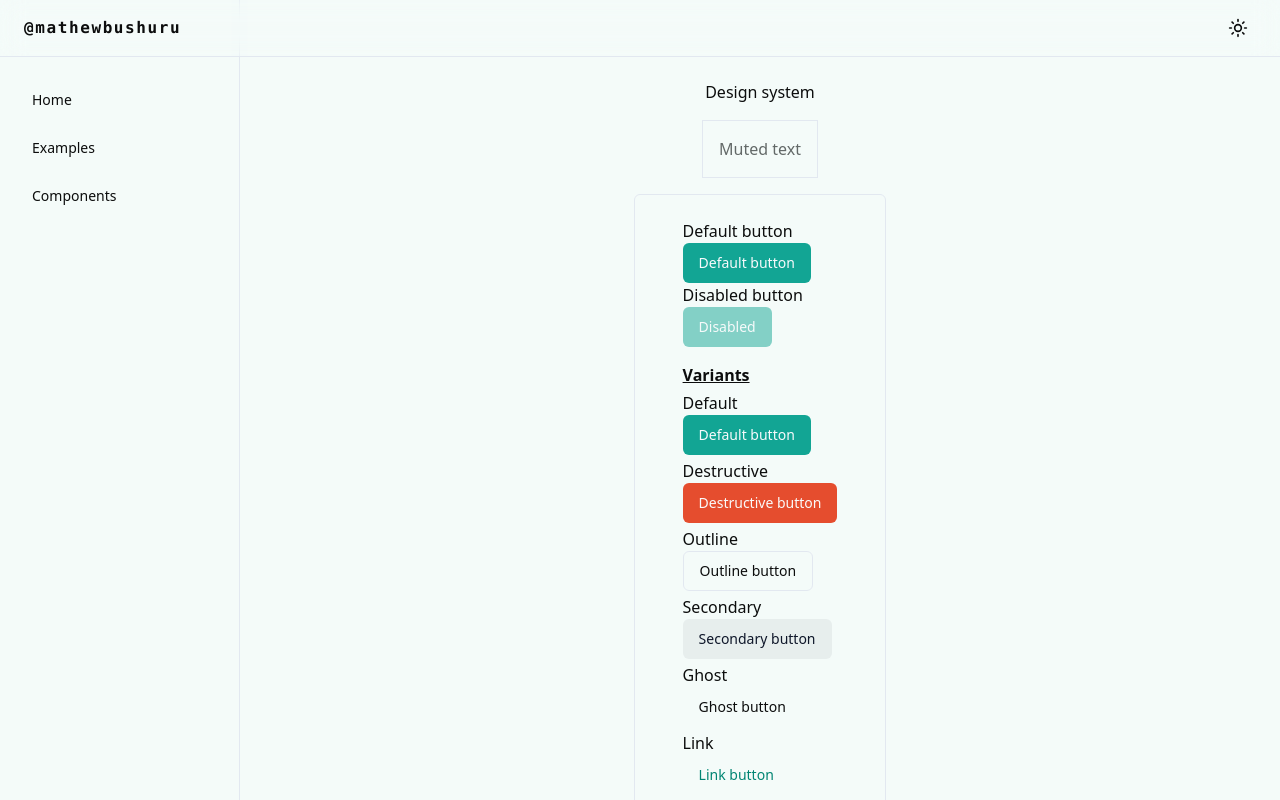
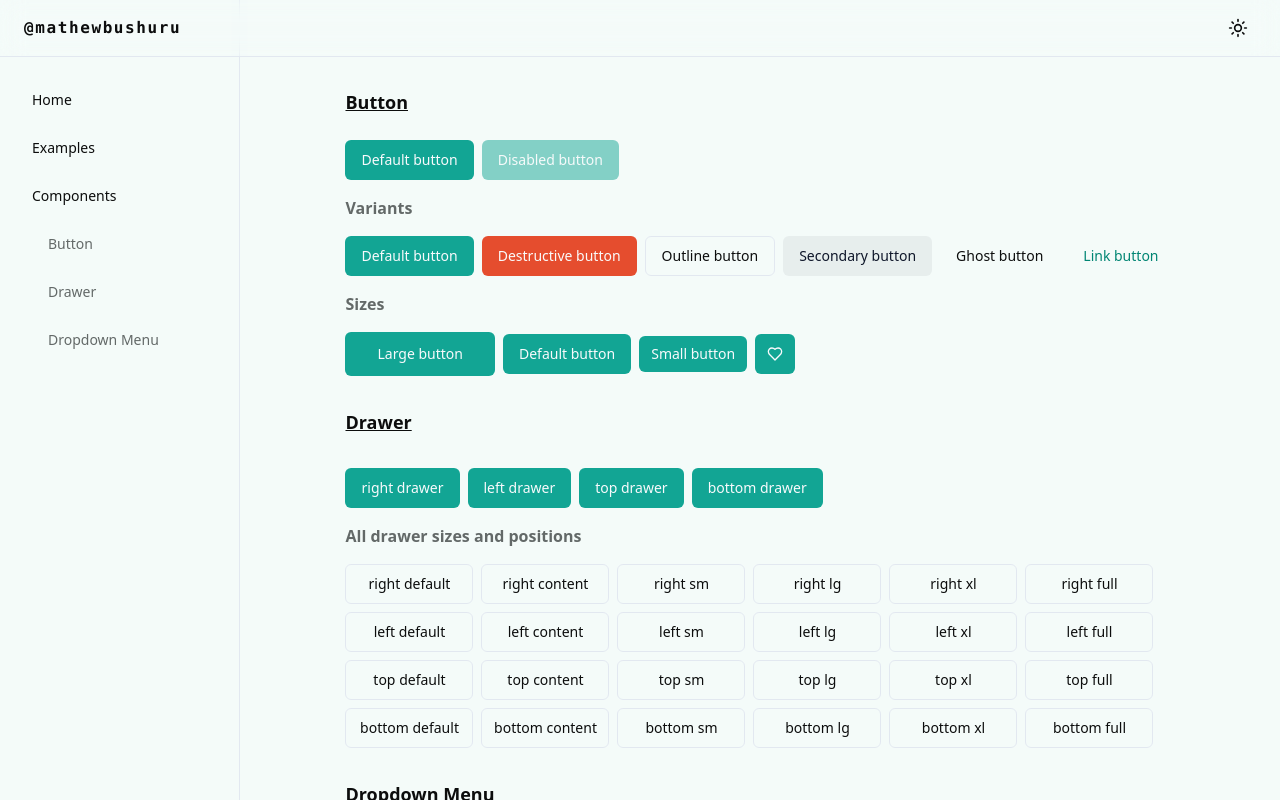
Before and after one commit to mathewbushuru/design-system, a React (Vite) app: page /components in a window 1280 px wide. Built offline with nearby package versions, Linux system fonts and the light colour scheme.

Commit message:
component showcase pages

```diff
--- a/src/App.tsx
+++ b/src/App.tsx
@@ -1,26 +1,59 @@
-import { createBrowserRouter,RouterProvider, Navigate } from "react-router-dom";
+import {
+  createBrowserRouter,
+  RouterProvider,
+  Navigate,
+} from "react-router-dom";
 
 import ThemeProvider from "@/components/theme-provider";
+import RootLayout from "@/components/root-layout";
 
 import HomePage from "@/pages/home-page";
 import ComponentsPage from "@/pages/components-page";
 import ExamplesPage from "@/pages/examples-page";
 
+import ButtonShowcase from "@/showcase/components/button-showcase";
+import DrawerShowCase from "@/showcase/components/drawer-showcase";
+import DropdownMenuShowcase from "@/showcase/components/dropdown-menu-showcase";
+
 const router = createBrowserRouter([
   {
     path: "/",
     element: <HomePage />,
-      errorElement: <Navigate to="/" />
+    errorElement: <Navigate to="/" />,
   },
   {
     path: "/examples",
-      element: <ExamplesPage />
+    element: <ExamplesPage />,
   },
   {
     path: "/components",
-      element: <ComponentsPage />
-    }
-])
+    element: <ComponentsPage />,
+  },
+  {
+    path: "/components/button",
+    element: (
+      <RootLayout>
+        <ButtonShowcase />
+      </RootLayout>
+    ),
+  },
+  {
+    path: "/components/drawer",
+    element: (
+      <RootLayout>
+        <DrawerShowCase />
+      </RootLayout>
+    ),
+  },
+  {
+    path: "/components/dropdown-menu",
+    element: (
+      <RootLayout>
+        <DropdownMenuShowcase />
+      </RootLayout>
+    ),
+  },
+]);
 
 function App() {
   return (
--- a/src/components/root-layout.tsx
+++ b/src/components/root-layout.tsx
@@ -12,7 +12,7 @@ function RootLayout({ children }: { children: React.ReactNode }) {
       {/* Page content  */}
       <div className="flex flex-1 flex-col items-center gap-4 overflow-y-scroll pb-8 pt-20">
         <Navbar />
-        {children}
+        <div>{children}</div>
       </div>
     </div>
   );
--- a/src/components/side-navigation.tsx
+++ b/src/components/side-navigation.tsx
@@ -14,6 +14,7 @@ function SideNavigation() {
       >
         Home
       </Button>
+
       <Button
         variant="ghost"
         className="justify-start"
@@ -21,6 +22,8 @@ function SideNavigation() {
       >
         Examples
       </Button>
+
+      {/* Components  */}
       <Button
         variant="ghost"
         className="justify-start"
@@ -28,6 +31,27 @@ function SideNavigation() {
       >
         Components
       </Button>
+      <Button
+        variant="ghost"
+        className="justify-start pl-8 pr-0 font-normal text-muted-foreground"
+        onClick={() => navigate("/components/button")}
+      >
+        Button
+      </Button>
+      <Button
+        variant="ghost"
+        className="justify-start pl-8 pr-0 font-normal text-muted-foreground"
+        onClick={() => navigate("/components/drawer")}
+      >
+        Drawer
+      </Button>
+      <Button
+        variant="ghost"
+        className="justify-start pl-8 pr-0 font-normal text-muted-foreground"
+        onClick={() => navigate("/components/dropdown-menu")}
+      >
+        Dropdown Menu
+      </Button>
     </div>
   );
 }
--- a/src/components/ui/drawer.tsx
+++ b/src/components/ui/drawer.tsx
@@ -211,6 +211,22 @@ const DrawerAction = React.forwardRef<
   );
 });
 
+const DrawerCancel = React.forwardRef<
+  React.ElementRef<typeof DrawerPrimitive.Cancel>,
+  React.ComponentPropsWithoutRef<typeof DrawerPrimitive.Cancel>
+>(({ className, ...props }, ref) => {
+  return (
+    <DrawerPrimitive.Cancel
+      ref={ref}
+      className={cn(
+        "flex flex-col-reverse items-stretch sm:flex-row sm:items-center sm:justify-end sm:space-x-2",
+        className,
+      )}
+      {...props}
+    />
+  );
+});
+
 const DrawerTitle = React.forwardRef<
   React.ElementRef<typeof DrawerPrimitive.Title>,
   React.ComponentPropsWithoutRef<typeof DrawerPrimitive.Title>
@@ -244,6 +260,7 @@ export {
   DrawerHeader,
   DrawerFooter,
   DrawerAction,
+  DrawerCancel,
   DrawerTitle,
   DrawerDescription,
 };
--- a/src/pages/components-page.tsx
+++ b/src/pages/components-page.tsx
@@ -7,11 +7,22 @@ import DrawerShowCase from "@/showcase/components/drawer-showcase";
 const ComponentsPage = () => {
   return (
     <RootLayout>
-      <div className="">Design system</div>
-      <p className="border p-4 text-muted-foreground">Muted text</p>
-      <ButtonShowcase />
-      <DropdownMenuShowcase />
-      <DrawerShowCase />
+      <div>
+        <h1 className="mt-2 ml-12 text-center text-lg font-semibold underline sm:text-left">
+          Button
+        </h1>
+        <ButtonShowcase />
+
+        <h1 className="my-2 ml-12 text-center text-lg font-semibold underline sm:text-left">
+          Drawer
+        </h1>
+        <DrawerShowCase />
+
+        <h1 className="mt-2 ml-12 text-center text-lg font-semibold underline sm:text-left">
+          Dropdown Menu
+        </h1>
+        <DropdownMenuShowcase />
+      </div>
     </RootLayout>
   );
 };
--- a/src/showcase/components/button-showcase.tsx
+++ b/src/showcase/components/button-showcase.tsx
@@ -1,49 +1,43 @@
 // https://ui.shadcn.com/docs/components/button
 
-import { Heart } from "lucide-react"
+import { Heart } from "lucide-react";
 
-import Button from "@/components/ui/button"
+import Button from "@/components/ui/button";
 
-export default function ButtonShowcase(){
-    return <div className="border border-border py-6 px-12 rounded-md">
-        <p>Default button</p>
+export default function ButtonShowcase() {
+  return (
+      <div className="px-12 py-6">
+        <div className="flex flex-col sm:flex-row gap-2">
           <Button>Default button</Button>
+          <Button disabled>Disabled button</Button>
+        </div>
 
-        <p>Disabled button</p>
-        <Button disabled>Disabled</Button>
+        <hr className="-mx-12 my-4 sm:hidden" />
 
-        <h1 className="mt-4 font-semibold underline">Variants</h1>
-        <h3 className="mt-1">Default</h3>
+        <h1 className="my-4 text-center font-semibold text-muted-foreground sm:text-left">Variants</h1>
+        <div className="flex gap-2 flex-col sm:flex-row">
           <Button variant="default">Default button</Button>
+          <Button variant="destructive">Destructive button</Button>
+          <Button variant="outline">Outline button</Button>
+          <Button variant="secondary">Secondary button</Button>
+          <Button variant="ghost">Ghost button</Button>
+          <Button variant="link">Link button</Button>
+        </div>
 
-        <h3 className="mt-1">Destructive</h3>
-        <Button variant="destructive">Destructive button</Button>
+        <hr className="-mx-12 my-4 sm:hidden" />
 
-        <h3 className="mt-1">Outline</h3>
-        <Button variant="outline">Outline button</Button>
-
-        <h3 className="mt-1">Secondary</h3>
-        <Button variant="secondary">Secondary button</Button>
-
-        <h3 className="mt-1">Ghost</h3>
-        <Button variant="ghost">Ghost button</Button>
-
-        <h3 className="mt-1">Link</h3>
-        <Button variant="link">Link button</Button>
-
-        <h1 className="mt-4 font-semibold underline">Sizes</h1>
-        <h3 className="mt-1">Default</h3>
+        <h1 className="my-4 text-center font-semibold text-muted-foreground sm:text-left">Sizes</h1>
+        <div className="flex gap-2 items-center flex-col sm:flex-row">
+          <Button size="lg">Large button</Button>
           <Button size="default">Default button</Button>
-
-        <h3 className="mt-1">Small</h3>
           <Button size="sm">Small button</Button>
-
-        <h3 className="mt-1">Large</h3>
-        <Button size="lg">Large button</Button>
-
-        <h3 className="mt-1">Icon</h3>
           <Button size="icon">
             <Heart className="h-4 w-4" />
           </Button>
         </div>
+
+        <hr className="-mx-12 my-4 sm:hidden" />
+
+      </div>
+  );
 }
--- a/src/showcase/components/drawer-showcase.tsx
+++ b/src/showcase/components/drawer-showcase.tsx
@@ -9,6 +9,7 @@ import {
   DrawerTitle,
   DrawerDescription,
   DrawerAction,
+  DrawerCancel,
 } from "@/components/ui/drawer";
 import Button from "@/components/ui/button";
 
@@ -30,15 +31,12 @@ const drawerSizes: ["default", "content", "sm", "lg", "xl", "full"] = [
 
 function DrawerShowCase() {
   return (
-    <div className="rounded-md border border-border px-12 py-6">
-      <h1 className="mb-4 mt-4 text-center font-semibold underline">
-        All drawer positions
-      </h1>
+    <div className="px-12 py-6">
       <div className="flex flex-col gap-2 sm:flex-row">
         {drawerPositions.map((position) => (
           <Drawer key={position}>
             <DrawerTrigger asChild>
-              <Button>Open {position} drawer</Button>
+              <Button>{position} drawer</Button>
             </DrawerTrigger>
             <DrawerContent position={position}>
               <DrawerHeader>
@@ -49,7 +47,9 @@ function DrawerShowCase() {
               </DrawerHeader>
               <div className="grid gap-4 py-4">Drawer content here</div>
               <DrawerFooter>
-                <Button variant="outline">Cancel</Button>
+                <DrawerCancel asChild>
+                  <Button variant="outline">Cancel</Button>
+                </DrawerCancel>
                 <DrawerAction asChild>
                   <Button>Save changes</Button>
                 </DrawerAction>
@@ -59,19 +59,16 @@ function DrawerShowCase() {
         ))}
       </div>
 
-      <h1 className="mb-4 mt-4 text-center font-semibold underline">
+      <h1 className="my-4 text-center font-semibold text-muted-foreground sm:text-left">
         All drawer sizes and positions
       </h1>
       <div className="flex flex-col gap-2">
         {drawerPositions.map((position) => (
-          <div
-            className="flex flex-col flex-wrap justify-center gap-2 sm:flex-row"
-            key={position}
-          >
+          <div className="flex flex-col gap-2 sm:flex-row" key={position}>
             {drawerSizes.map((size) => (
               <Drawer key={size}>
                 <DrawerTrigger asChild>
-                  <Button variant="outline">
+                  <Button variant="outline" className="sm:w-32">
                     {position} {size}
                   </Button>
                 </DrawerTrigger>
@@ -85,7 +82,9 @@ function DrawerShowCase() {
                   </DrawerHeader>
                   <div className="grid gap-4 py-4">Drawer content here</div>
                   <DrawerFooter>
-                    <Button variant="outline">Cancel</Button>
+                    <DrawerCancel asChild>
+                      <Button variant="outline">Cancel</Button>
+                    </DrawerCancel>
                     <DrawerAction asChild>
                       <Button>Save changes</Button>
                     </DrawerAction>
@@ -93,6 +92,7 @@ function DrawerShowCase() {
                 </DrawerContent>
               </Drawer>
             ))}
+            <hr className="-mx-6 my-2 sm:hidden" />
           </div>
         ))}
       </div>
--- a/src/showcase/components/dropdown-menu-showcase.tsx
+++ b/src/showcase/components/dropdown-menu-showcase.tsx
@@ -33,8 +33,8 @@ import Button from "@/components/ui/button";
 
 function DropdownMenuShowcase() {
   return (
-    <div className="rounded-md border border-border px-12 py-6">
-      <h1 className="mb-2 mt-4 font-semibold underline">Basic Dropdown Menu</h1>
+    <div className="px-12 py-6">
+      <h1 className="my-4 text-center font-semibold text-muted-foreground sm:text-left">Basic Dropdown Menu</h1>
       <DropdownMenu>
         <DropdownMenuTrigger>Open</DropdownMenuTrigger>
         <DropdownMenuContent>
@@ -47,7 +47,7 @@ function DropdownMenuShowcase() {
         </DropdownMenuContent>
       </DropdownMenu>
 
-      <h1 className="mb-2 mt-4 font-semibold underline">
+      <h1 className="my-4 text-center font-semibold text-muted-foreground sm:text-left">
         Advanced Dropdown Menu
       </h1>
       <DropdownMenu>
```
Lines whose indentation alone changed are shown as unchanged.
